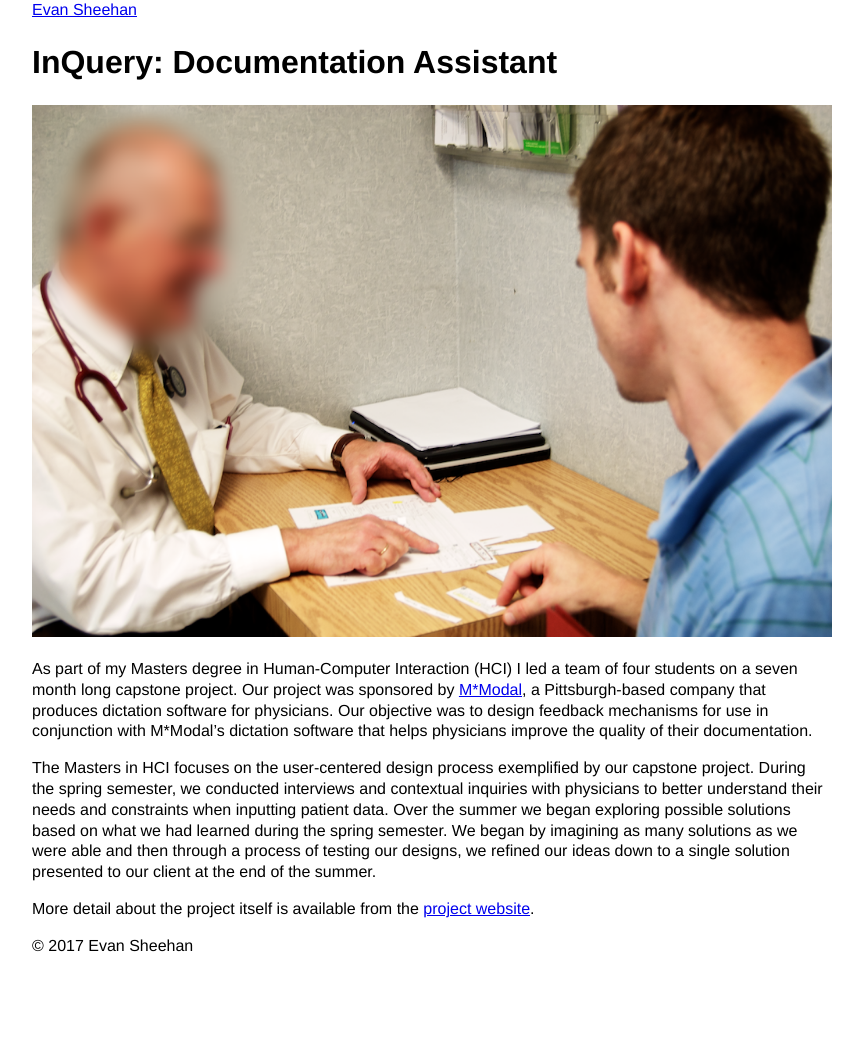
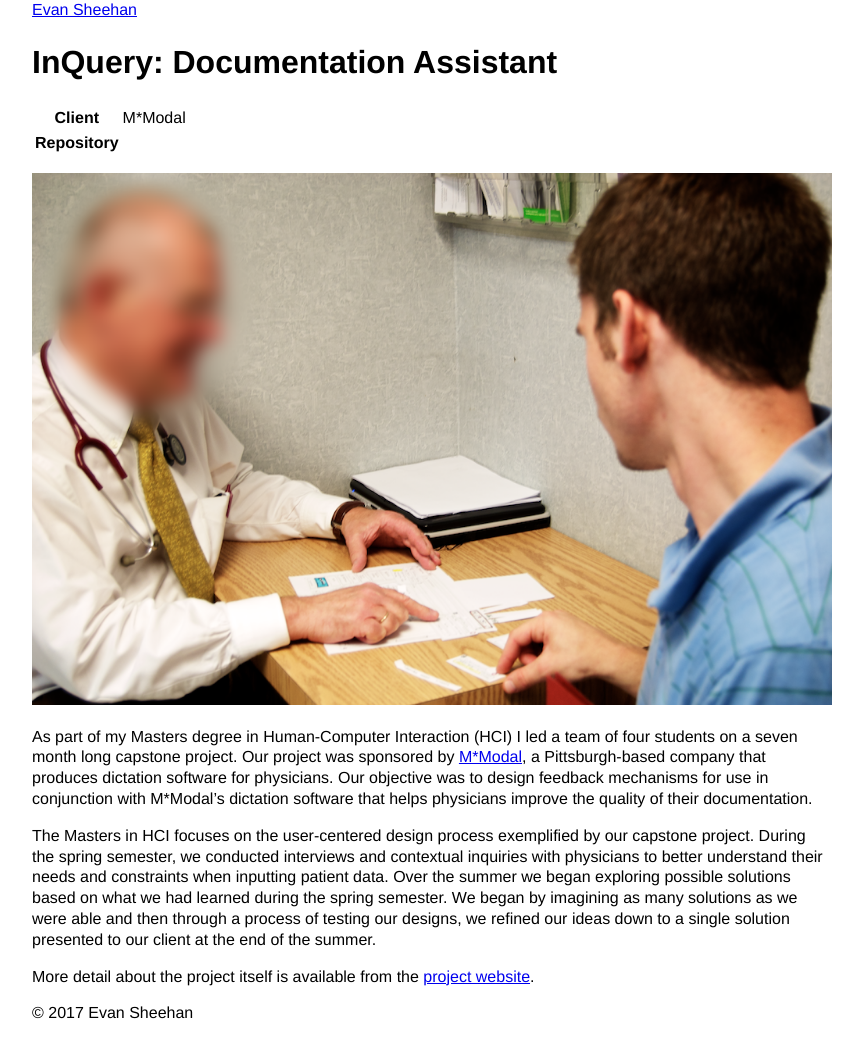
Before and after one commit to darthmall/darthmall.github.io, a Jekyll site: the page built from _projects/inquery.md, in a window 1280 px wide. Shown: the whole page, without its empty margins (208-1071 px from the left). Built offline with Jekyll 4.4.1, drawn with Linux system fonts in a browser that asks for light colours; before the commit the page ends 973 px from its top, so only the background shows below that.

Commit message:
Add a summary table with metadata to project pages

```diff
--- a/_layouts/project.html
+++ b/_layouts/project.html
@@ -1,6 +1,17 @@
 {% include header.html %}
 <main>
   <h1>{{ page.title }}</h1>
+  <table>
+    <tbody>
+      <tr>
+        <th>Client</th>
+        <td>{{ page.client }}</td>
+      </tr>
+      <tr>
+        <th>Repository</th>
+        <td><a href="{{ page.repo }}" target="_blank">{{ page.repo }}</a></td>
+      </tr>
+  </table>
   {{ content }}
 </main>
 {% include footer.html %}
```
